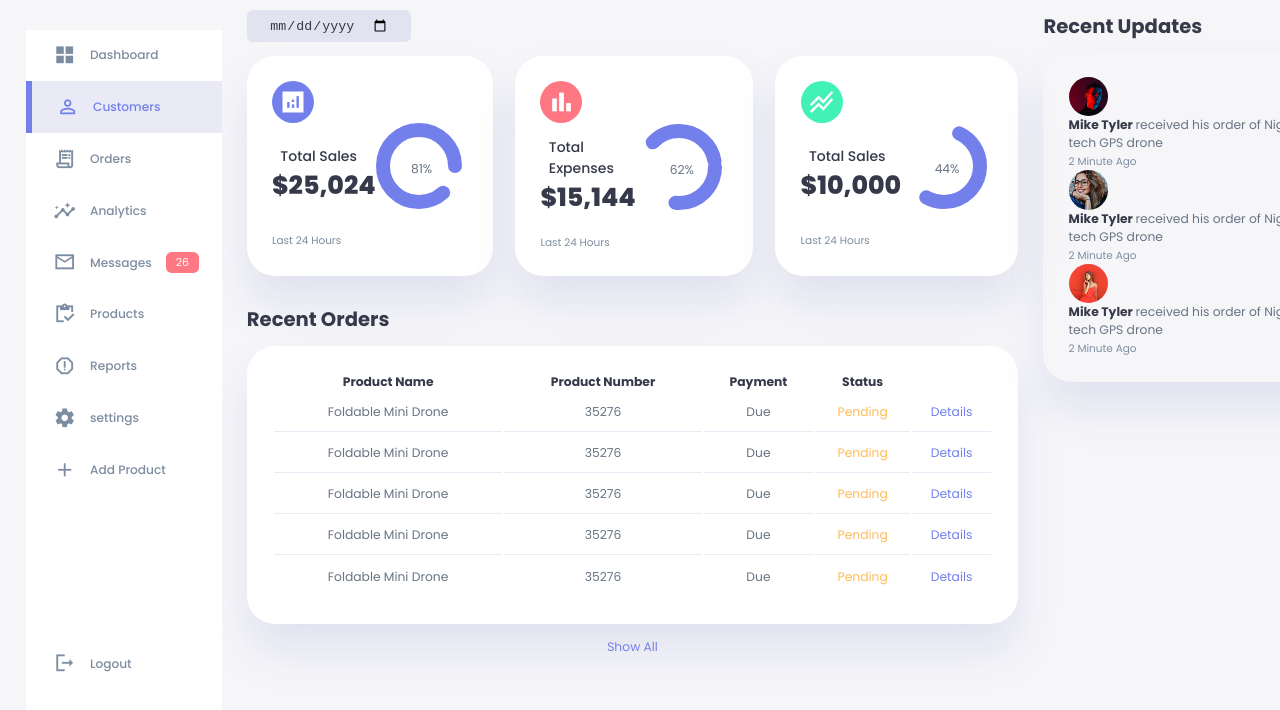
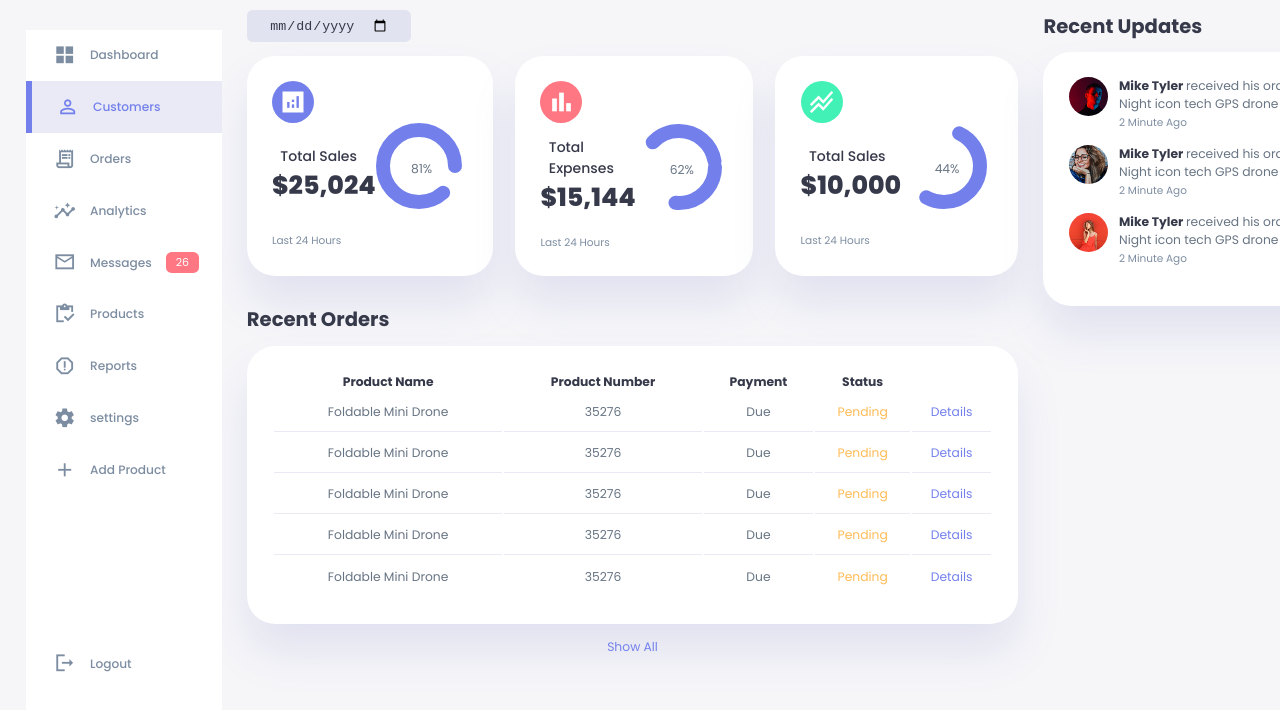
Before and after one commit to Oluwa-bunmi/Dashboard, a plain HTML site: page index.html in a window 1280 px wide. Shown: the part 62-772 px from the top of the page. Drawn offline with Linux system fonts and the light colour scheme.

Commit message:
done with the first part of the right section

```diff
--- a/style.scss
+++ b/style.scss
@@ -345,11 +345,17 @@ body {
               margin-bottom: 0.8rem;
           }
           .notifications{
-              color: #fff;
+              background-color: #fff;
               padding: $cardPadding;
               border-radius: $cardBorderRadius;
               box-shadow: $shadow;
               transition: all 300ms ease;
+              .update{
+                  display: grid;
+                  grid-template-columns: 2.6rem auto;
+                  gap: 1rem;
+                  margin-bottom: 1rem;
+              }
           }
           .notifications:hover{
               box-shadow: none;
```
Also changed, not shown: style.css, 1 other file.
